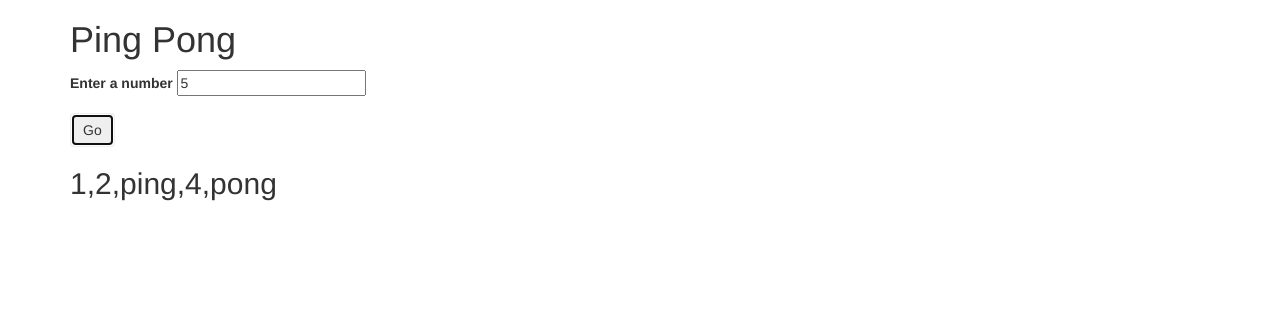
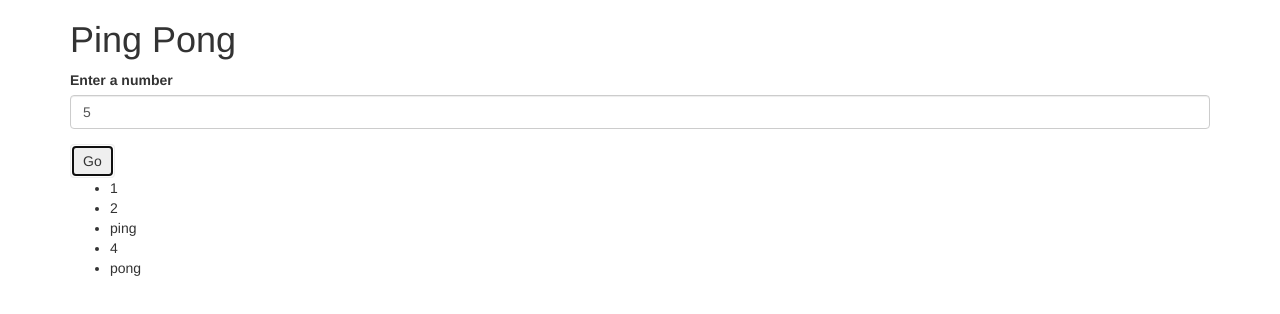
Before and after one commit to stok0102/pingpong, a plain HTML site: page index.html in a window 1280 px wide. Both pictures are taken after typing "5" into the empty fields and a click on the button "Go". Drawn offline with Linux system fonts and the light colour scheme.

Commit message:
only display the results of the current submission

```diff
--- a/index.html
+++ b/index.html
@@ -34,13 +34,13 @@
      <form>
        <div class="form-group">
          <label for="input">Enter a number</label>
-         <input id="input" type="number" required min=1>
+         <input class="form-control" id="input" type="number" required min=1>
        </div>
-
        <button type="submit" class="btn">Go</button>
      </form>
+     <ul>
 
-     <h2 id="result"></h2>
+     </ul>
    </div>
  </body>
 </html>
--- a/js/scripts.js
+++ b/js/scripts.js
@@ -1,7 +1,6 @@
 //Business Logic
-var array = []
 function pingpong(n) {
-  // debugger;
+  var array = []
   for (var i = 1; i <= n; i++) {
     if (!(i%15)) {
       array.push("pingpong");
@@ -16,15 +15,17 @@ function pingpong(n) {
       array.push(i);
     }
   }
-  console.log(array);
   return array;
 }
 //User Interface Logic
 $(document).ready(function() {
   $("form").submit(function(event) {
     event.preventDefault();
+    $("ul").empty();
     var inputText = $("#input").val();
     var result = pingpong(inputText);
-    $("#result").text(result);
+    result.forEach(function(term) {
+      $("ul").append("<li>" + term + "</li>");
+    });
   });
 });
```
